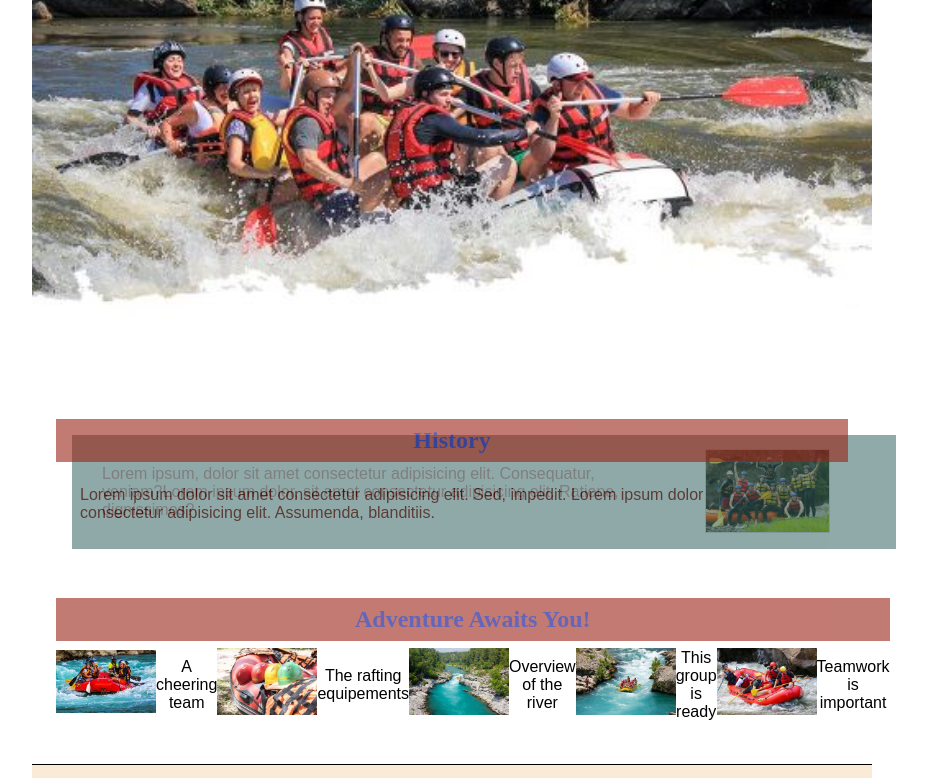
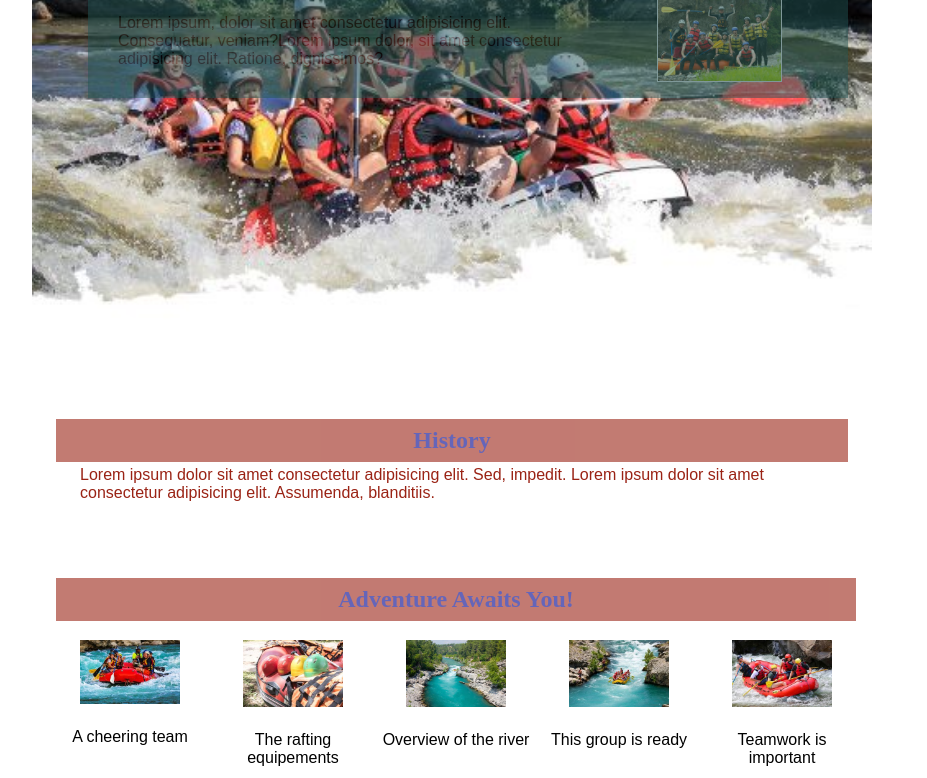
Before and after one commit to Ramyflo/wdd130, a plain HTML site: page wwr/about.html in a window 1280 px wide. Shown: the part 293-1071 px from the top of the page, without its empty margins (188-1115 px from the left). Drawn offline with Linux system fonts and the light colour scheme.

Commit message:
added to the rafting page

```diff
--- a/wwr/about.html
+++ b/wwr/about.html
@@ -42,17 +42,25 @@
             <p>Lorem ipsum dolor sit amet consectetur adipisicing elit. Sed, impedit. Lorem ipsum dolor sit amet consectetur adipisicing elit. Assumenda, blanditiis.</p>
         </section>
 
-        <section>
+        <section class="galery">
             <h2>Adventure Awaits You!</h2>
             <figure>
                 <img src="images/cheering-team-rafting.jpg" alt="Cherish the rafting time.">
                 <figcaption>A cheering team</figcaption>
+            </figure>
+            <figure>
                 <img src="images/equipement-rafting.jpg" alt="the equipements">
                 <figcaption>The rafting equipements</figcaption>
+            </figure>
+            <figure>
                 <img src="images/view-of-the-river.jpg" alt="An overview of the river">
                 <figcaption>Overview of the river</figcaption>
+            </figure>
+            <figure>
                 <img src="images/rafting-group.jpg" alt="the first group">
                 <figcaption>This group is ready</figcaption>
+            </figure>
+            <figure>
                 <img src="images/rafting-teamwork.jpg" alt="a teamwork">
                 <figcaption>Teamwork is important</figcaption>
             </figure>
--- a/wwr/styles/rafting.css
+++ b/wwr/styles/rafting.css
@@ -8,7 +8,7 @@
 }
 
 header {
-    background-color: antiquewhite;
+    background-color: #faebd7;
     color: var(--accent2-color);
     display: flex;
     justify-content: space-between;
@@ -77,6 +77,9 @@ article {
 
 .hero {
     position: relative;
+    display: flex;
+    flex-direction: column;
+    align-items: center;
 }
 
 .hero img {
@@ -94,20 +97,24 @@ h1 {
     text-align: center;
     opacity: 0.7;
     background-color: var(--accent1-color);
-    color: #fff;
+    color: var(--primary-color);
 }
 
 .hero article {
     position: absolute;
     width: 100%;
+    margin-top: 10px;
+    max-width: 840px;
+    padding: 40px;
 }
 
 .hero article img {
     float: right;
     width: 125px;
-    box-shadow: #fff;
+    box-shadow: var(--primary-color);
     margin: 50px;
     border: 1px solid #ddd;
+    align-items: center;
 }
 
 .hero article p {
@@ -140,34 +147,35 @@ footer {
     border-top: 1px solid #000;
 }
 
-section {
+.galery {
     display: grid;
-    gap: 20px;
+    grid-template-columns: repeat(5, 1fr);
+    gap: 15px;
 }
 
-figure {
-    display: flex;
-    flex-direction: row;
-    margin: 0;
-    align-items: center;
+.galery h2 {
+    grid-column: 1/-1;
+    text-align: center;
 }
 
-figure img {
+.galery img {
     width: 100px;
     height: auto;
+    display: block;
+    margin: 1.5rem;
+    align-items: center;
     object-fit: cover;
 }
 
-figure figcaption {
+.galery figcaption {
     text-align: center;
     color: #000;
-    margin-top: 8px;
 }
 
 footer {
     display: flex;
     align-items: center;
     justify-content: right;
-    background-color: antiquewhite;
+    background-color: #faebd7;
     padding: 1.5;
 }
```
